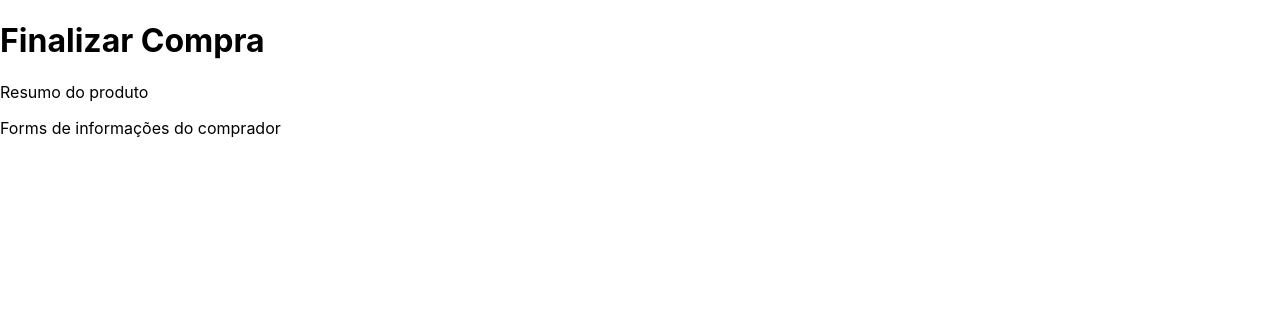
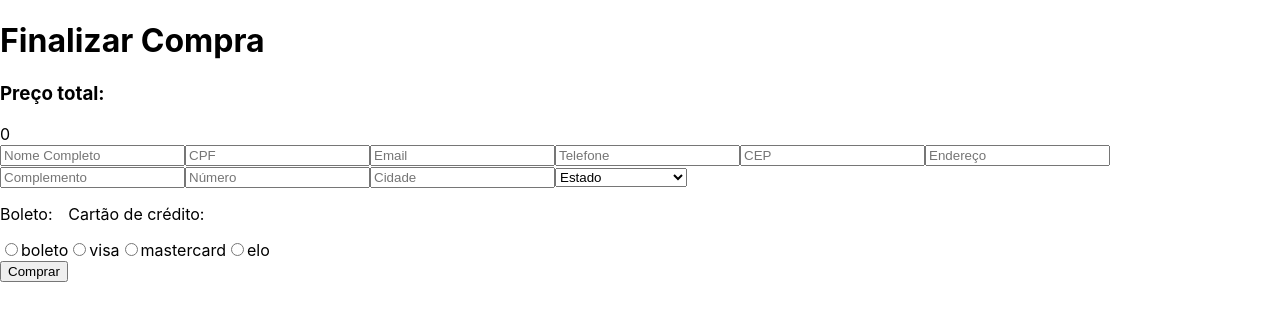
Before and after one commit to MuriloGon/projects-at-trybe, a React (Create React App) app: page /checkout in a window 1280 px wide. Shown: the top 320 px of the page. Built offline with nearby package versions, Linux system fonts and the light colour scheme; the HTML template or start-up script is replaced by a standard one.

Commit message:
feat(requirement12): :sparkles: implement checkout page

```diff
--- a/src/pages/FinishPurchase/PurchaseForm/BuyerInfo.js
+++ b/src/pages/FinishPurchase/PurchaseForm/BuyerInfo.js
@@ -18,6 +18,7 @@ function BuyerInfo(props) {
   return (
     <div>
       <input
+        data-testid="checkout-fullname"
         type="text"
         name="fullName"
         value={ fullName }
@@ -25,6 +26,7 @@ function BuyerInfo(props) {
         placeholder="Nome Completo"
       />
       <input
+        data-testid="checkout-cpf"
         type="text"
         name="cpf"
         value={ cpf }
@@ -32,6 +34,7 @@ function BuyerInfo(props) {
         placeholder="CPF"
       />
       <input
+        data-testid="checkout-email"
         type="text"
         name="email"
         value={ email }
@@ -39,6 +42,7 @@ function BuyerInfo(props) {
         placeholder="Email"
       />
       <input
+        data-testid="checkout-phone"
         type="text"
         name="telephone"
         value={ telephone }
@@ -46,6 +50,7 @@ function BuyerInfo(props) {
         placeholder="Telefone"
       />
       <input
+        data-testid="checkout-cep"
         type="text"
         name="cep"
         value={ cep }
@@ -53,6 +58,7 @@ function BuyerInfo(props) {
         placeholder="CEP"
       />
       <input
+        data-testid="checkout-address"
         type="text"
         name="address"
         value={ address }
--- a/src/pages/FinishPurchase/PurchaseForm/PaymentMethod.js
+++ b/src/pages/FinishPurchase/PurchaseForm/PaymentMethod.js
@@ -0,0 +1,43 @@
+import React, { Component } from 'react';
+import PropTypes from 'prop-types';
+
+class PaymentMethods extends Component {
+  genericInput = (id) => {
+    const { handleChange } = this.props;
+    return (
+      <label htmlFor={ id }>
+        <input
+          id={ id }
+          type="radio"
+          name="payment"
+          value={ id }
+          onChange={ handleChange }
+        />
+        {id}
+      </label>
+    );
+  }
+
+  render() {
+    return (
+      <div style={ { display: 'flex' } }>
+        <div>
+          <p>Boleto: </p>
+          {this.genericInput('boleto')}
+        </div>
+        <div>
+          <p>Cartão de crédito: </p>
+          {this.genericInput('visa')}
+          {this.genericInput('mastercard')}
+          {this.genericInput('elo')}
+        </div>
+      </div>
+    );
+  }
+}
+
+PaymentMethods.propTypes = {
+  handleChange: PropTypes.func.isRequired,
+};
+
+export default PaymentMethods;
--- a/src/pages/FinishPurchase/PurchaseForm/index.js
+++ b/src/pages/FinishPurchase/PurchaseForm/index.js
@@ -1,5 +1,6 @@
 import React, { Component } from 'react';
 import BuyerInfo from './BuyerInfo';
+import PaymentMethod from './PaymentMethod';
 
 const initialState = {
   fullName: '',
@@ -12,6 +13,7 @@ const initialState = {
   number: '',
   city: '',
   state: '',
+  payment: '',
 };
 
 class PurchaseForm extends Component {
@@ -41,6 +43,7 @@ class PurchaseForm extends Component {
     return (
       <form>
         <BuyerInfo { ...this.state } handleChange={ this.handleChange } />
+        <PaymentMethod handleChange={ this.handleChange } />
         <button type="submit" onClick={ this.handleClick }>Comprar</button>
       </form>
     );
--- a/src/pages/FinishPurchase/ReviewProducts.js
+++ b/src/pages/FinishPurchase/ReviewProducts.js
@@ -1,13 +1,7 @@
 import React, { Component } from 'react';
+import PropTypes from 'prop-types';
 
 class ReviewProducts extends Component {
-  constructor(props) {
-    super(props);
-    this.state = {
-      cartItems: [],
-    };
-  }
-
   displayProductImage = (title, thumbnail) => (
     <div>
       <img alt={ title } src={ thumbnail } />
@@ -44,7 +38,7 @@ class ReviewProducts extends Component {
   );
 
   render() {
-    const { cartItems } = this.state;
+    const { cartItems } = this.props;
     return (
       <section>
         <ul>
@@ -65,4 +59,8 @@ class ReviewProducts extends Component {
   }
 }
 
+ReviewProducts.propTypes = {
+  cartItems: PropTypes.arrayOf(PropTypes.shape({})).isRequired,
+};
+
 export default ReviewProducts;
--- a/src/pages/FinishPurchase/index.js
+++ b/src/pages/FinishPurchase/index.js
@@ -1,15 +1,23 @@
+import PropTypes from 'prop-types';
 import React, { Component } from 'react';
+import ReviewProducts from './ReviewProducts';
+import PurchaseFrom from './PurchaseForm';
 
 class FinishPurchase extends Component {
   render() {
+    const { cartItems } = this.props;
     return (
       <div>
         <h1>Finalizar Compra</h1>
-        <p>Resumo do produto</p>
-        <p>Forms de informações do comprador</p>
+        <ReviewProducts cartItems={ cartItems } />
+        <PurchaseFrom />
       </div>
     );
   }
 }
 
+FinishPurchase.propTypes = {
+  cartItems: PropTypes.arrayOf(PropTypes.shape({})).isRequired,
+};
+
 export default FinishPurchase;
```
Also changed, not shown: src/pages/FinishPurchase/PurchaseForm/Index.js (deleted).
